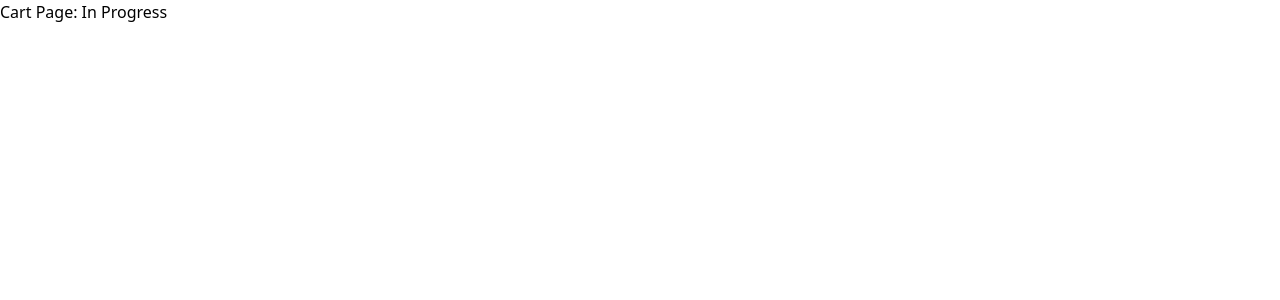
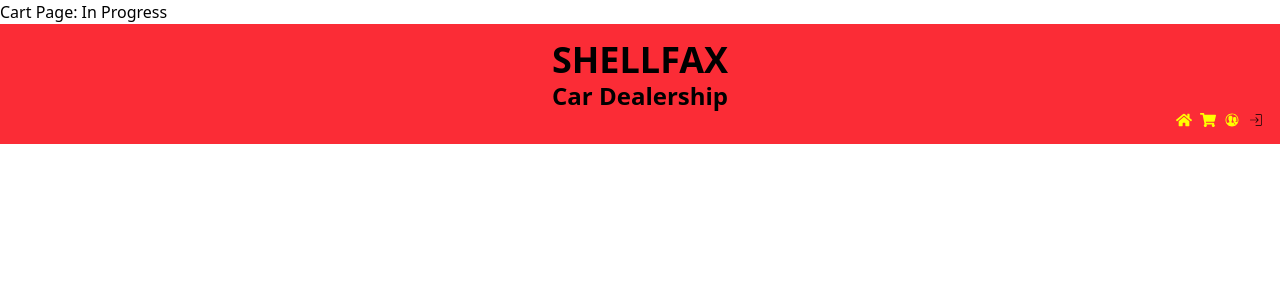
Before and after one commit to NikolasPosavec/h4i-Team1-Final-Project, a React (Vite) app in the folder car-dealership1/: page /cart in a window 1280 px wide. Shown: the top 300 px of the page. Built offline with nearby package versions, Linux system fonts and the light colour scheme; no server answers.

Commit message:
Navbar created

```diff
--- a/car-dealership1/package.json
+++ b/car-dealership1/package.json
@@ -13,6 +13,7 @@
     "firebase": "^12.6.0",
     "react": "^19.2.0",
     "react-dom": "^19.2.0",
+    "react-icons": "^5.5.0",
     "react-router-dom": "^7.9.6"
   },
   "devDependencies": {
--- /dev/null
+++ b/car-dealership1/src/components/navbar.tsx
@@ -0,0 +1,66 @@
+import { Link } from 'react-router-dom';
+import { FaShoppingCart, FaHome } from 'react-icons/fa';
+import { IoIosContacts } from 'react-icons/io';
+import { CiLogin } from "react-icons/ci";
+/**import { CiSearch } from "react-icons/ci";*/
+
+
+
+
+export const Navbar = ({onLogout}) => {
+    return (
+    /**Made the navigation color of the navbar is red with white text */
+    <nav className="bg-red-500 p-4">
+        <div className = "text-center">
+            <h1 className ="font-extrabold text-4xl">SHELLFAX</h1>
+            <h2 className ="font-bold text-2xl">Car Dealership</h2>
+        </div>
+
+
+
+
+        {/**Pushed all the items to the end and lined up as a row. Added spacing between each icon*/}
+        <div className = "flex justify-end space-x-2">
+
+                {/**This is the button that takes you to the landing or login page */}
+                <Link to = "/">
+                    <FaHome color="yellow"/>
+                </Link>
+
+
+                {/**This is the button that takes you to the cart page */}
+                <Link to = "/cart">
+                    <FaShoppingCart color="yellow"/>
+                </Link>
+
+                {/**This is the button that takes you to the contact page */}
+                <Link to = "/contact">
+                    <IoIosContacts color="yellow"/>
+                </Link>
+
+
+                {/**This is the button that logs you out */}
+                <button
+                    onClick={onLogout}
+                    aria-label="Logout"
+                    className="text-yellow"
+                    type="button"
+                >
+                    <CiLogin color="black"/>
+                </button>
+
+
+
+                {/**This is the button that takes you to the search skeleton page
+                 * NOTE: Search page skeleton is not yet implemented
+                <Link to = "/search">
+                    <CiSearch color="yellow"/>
+                </Link>
+                */}
+
+
+
+        </div>
+    </nav>
+    );
+};
--- a/car-dealership1/src/pages/Cart.tsx
+++ b/car-dealership1/src/pages/Cart.tsx
@@ -1,10 +1,21 @@
+import { signOut } from "firebase/auth";
+import { auth } from "../firebase/config";
+import { Navbar } from "../components/navbar";
 
 function Cart(){
+const handleLogout = async () => {
+    try {
+      await signOut(auth);
+    } catch (err) {
+      console.error("Logout error:", err);
+    }
+  };
 
     return(
         <>
         <div>
             <h1> Cart Page: In Progress</h1>
+            <Navbar onLogout={handleLogout}/>
         </div>
         </>
     )
--- a/car-dealership1/src/pages/Contact.tsx
+++ b/car-dealership1/src/pages/Contact.tsx
@@ -1,10 +1,20 @@
+import { signOut } from "firebase/auth";
+import { auth } from "../firebase/config";
+import { Navbar } from "../components/navbar";
 
 function Contact(){
-
+const handleLogout = async () => {
+    try {
+      await signOut(auth);
+    } catch (err) {
+      console.error("Logout error:", err);
+    }
+  };
     return(
         <>
         <div>
             <h1> Contact Page: In Progress</h1>
+            <Navbar onLogout={handleLogout}/>
         </div>
         </>
     )
--- a/car-dealership1/src/pages/Landing.tsx
+++ b/car-dealership1/src/pages/Landing.tsx
@@ -1,5 +1,7 @@
 import { signOut } from "firebase/auth";
 import { auth } from "../firebase/config";
+import { Navbar } from "../components/navbar";
+
 
 function Landing() {
   const handleLogout = async () => {
@@ -11,9 +13,11 @@ function Landing() {
   };
 
   return (
-    <div>
+    <div className="bg-red-500 p-4 text-white" >
       <h1>Landing Page: In Progress</h1>
-      <button type="button" onClick={handleLogout}>
+      <Navbar onLogout={handleLogout}/>
+
+      <button className="flex justify-end space-x-2" type="button" onClick={handleLogout}>
         Logout
       </button>
     </div>
--- a/car-dealership1/src/pages/Login.tsx
+++ b/car-dealership1/src/pages/Login.tsx
@@ -5,6 +5,7 @@ import {
   signInWithEmailAndPassword,
   createUserWithEmailAndPassword,
 } from "firebase/auth";
+
 
 function Login() {
   const [email, setEmail] = useState("");
@@ -29,6 +30,7 @@ function Login() {
 
   return (
     <div>
+
       <h1>Login</h1>
       <input
         type="email"
```
Also changed, not shown: 1 other file (tests, documents, lock files or other folders).
